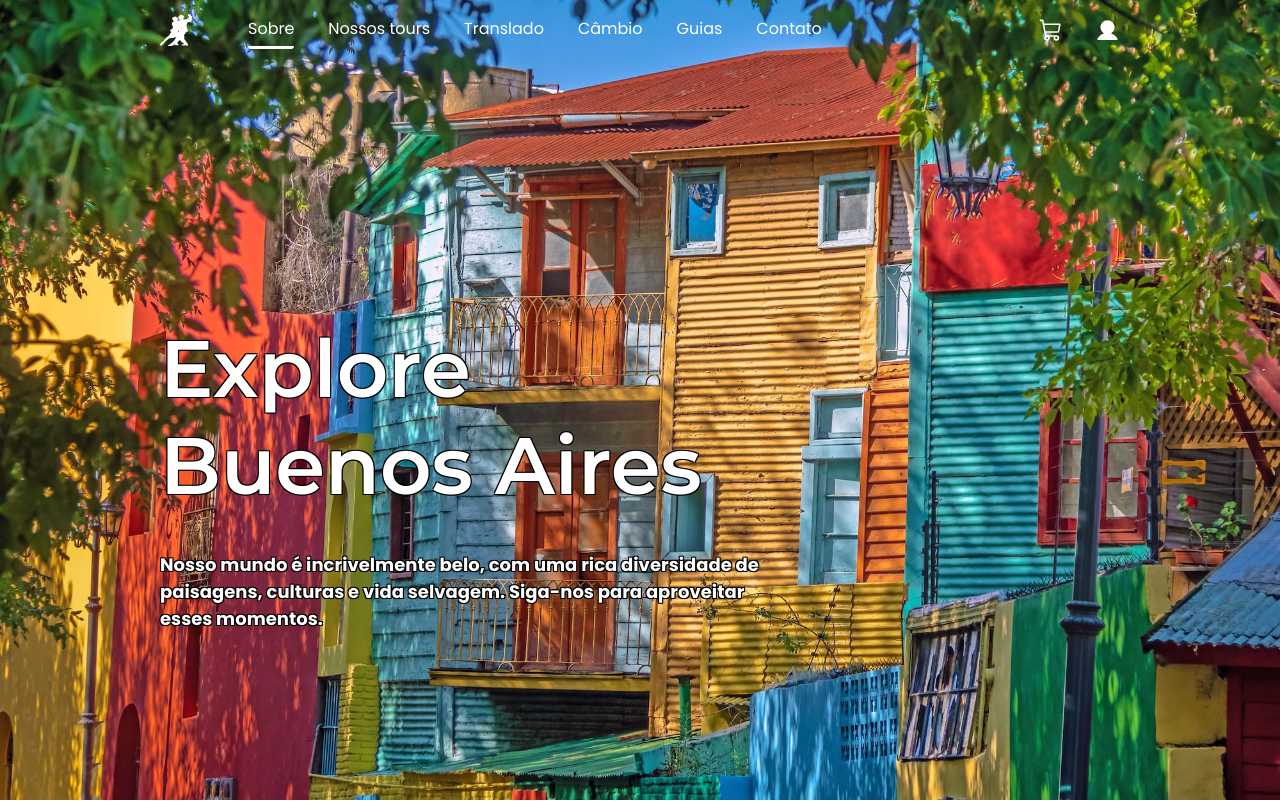
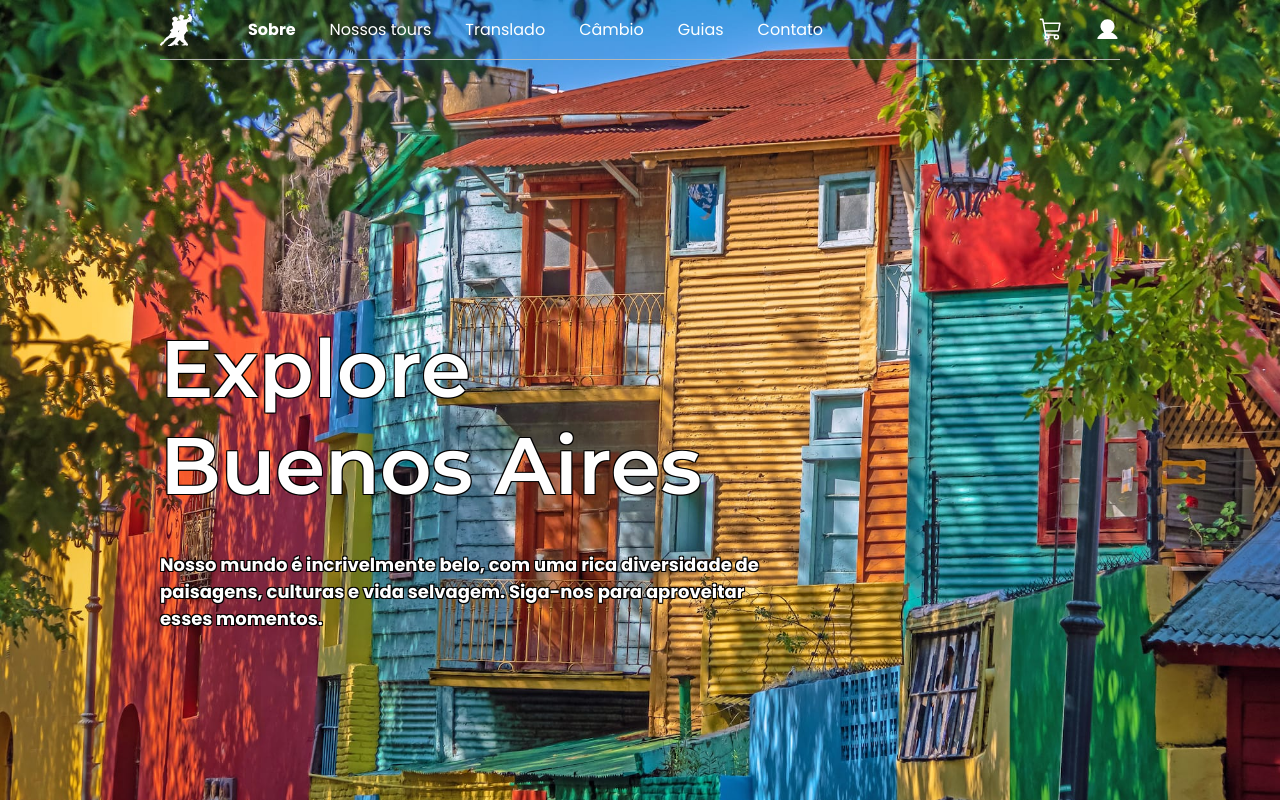
Before and after one commit to arielcBR/agency-travel, a React (Vite) app: page / in a window 1280 px wide. Shown: the top 802 px of the page. Built offline with nearby package versions, Linux system fonts and the light colour scheme.

Commit message:
added border-bottom in the Header component and adjusted active class

```diff
--- a/src/components/Header/styles.ts
+++ b/src/components/Header/styles.ts
@@ -4,6 +4,7 @@ export const HeaderContainer = styled.header`
   display: flex;
   align-items: center;
 
+  border-bottom: 1px solid ${({ theme }) => theme["gray-300"]};
   height: 6rem;
   width: 100%;
 
@@ -36,8 +37,7 @@ export const Nav = styled.nav`
     }
 
     .active {
-      border-bottom: 3px solid ${({ theme }) => theme.white};
-      border-radius: 3px;
+      font-weight: 700;
     }
   }
 `;
--- a/src/styles/theme/default.ts
+++ b/src/styles/theme/default.ts
@@ -11,4 +11,5 @@ export const defaultTheme = {
   "gray-000": "#727272",
   "gray-100": "#DBD3DB",
   "gray-200": "#373737",
+  "gray-300": "#B6B6B6",
 } as const;
```
